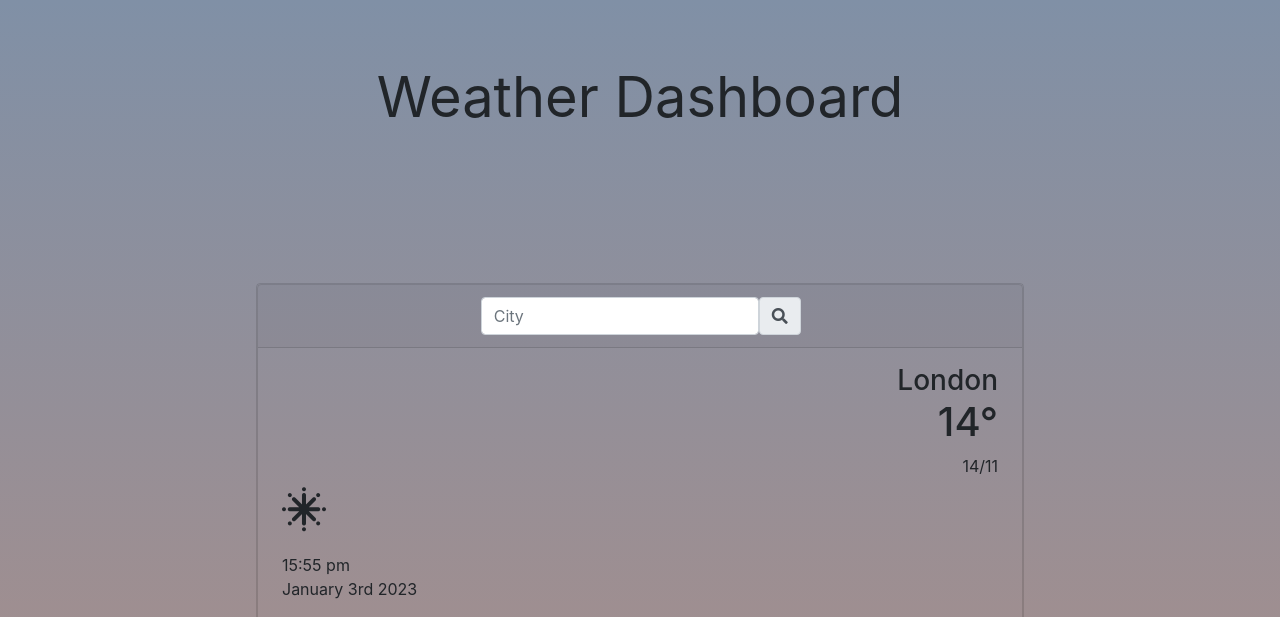
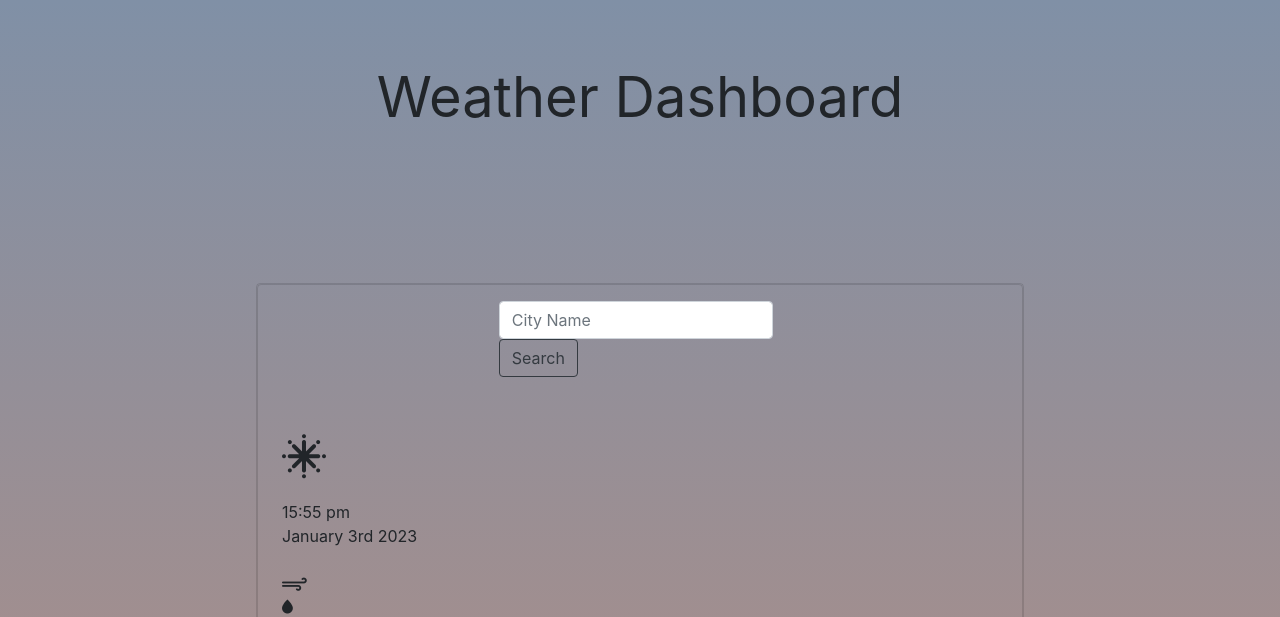
Before and after one commit to CrystalPharma/weather-dashboard, a plain HTML site: page index.html in a window 1280 px wide. Shown: the top 617 px of the page. Drawn offline with nearby package versions, Linux system fonts and the light colour scheme; no server answers.

Commit message:
search button update

```diff
--- a/index.html
+++ b/index.html
@@ -30,19 +30,24 @@
         <div class="row d-flex justify-content-center px-10">
             <div class="card" style="width: 48rem">
                 <div class="card text">
-                    <div class="card-header">
+                    <!-- <div class="card-header">
                         <div class="input-group rounded" style="width: 20rem; left: 28%;">
-                            <input type="search" class="form-control rounded" placeholder="City" aria-label="Search"
-                                aria-describedby="search-addon" />
+                            <input type="search" class="form-control rounded" placeholder="City Name" />
                             <span class="input-group-text" id="search-addon">
                                 <a><i class="fas fa-search"></i></a>
                             </span>
                         </div>
+                    </div> -->
+                    <div class="container ml-4 mb-4 mt-auto" style="padding-top: 1rem;">
+                        <div class="row form-group form-inline" id="formDiv">
+                            <input type="text" name="city" id="city" class="form-control" placeholder="City Name">
+                            <button type="button" id="submitWeather" class="btn btn-outline-dark btn-md">Search</button>
+                        </div>
                     </div>
-                    <h3 class="ml-auto mr-4 mt-3 mb-0" id="city">London</h3>
+                    <h3 class="ml-auto mr-4 mt-3 mb-0" id="cityResult"></h3>
                     <p class="ml-auto mr-4 mb-0 med-font" id="weather-description"></p>
-                    <h1 class="ml-auto mr-4 large-font" id="temperature">14&#176;</h1>
-                    <p class="ml-auto mr-4 mb-0 med-font" id="maxMin">14/11</p>
+                    <h1 class="ml-auto mr-4 large-font" id="temperature"></h1>
+                    <p class="ml-auto mr-4 mb-0 med-font" id="maxMin"></p>
                     <h1 class="ml-4 display-4" id="weather-icon"><i class="wi wi-snowflake-cold"></i></h1>
                     <p class="time-font mb-0 ml-4 mt-auto" id="current-time"></p>
                     <p class="ml-4 mb-4" id="current-date"></p>
--- a/script.js
+++ b/script.js
@@ -43,19 +43,21 @@ $.ajax({
     console.log(response);
 
     //response location
-    $("#city").text(response.main.name);
+    $("#city").text(response.name);
     //weather description
     $("#weather-description").text(response.weather[0].main);
     //temperature
     $("#temperature").text( (response.main.temp - 273.15).toFixed(0) + "℃" );
     //max min temperature
-    $("#maxMin").text((response.main.temp_max - 273.15).toFixed(0) + " / " + (response.main.temp_min - 273.15).toFixed(0));
-
+    $("#maxMin").text((response.main.temp_max - 273.15).toFixed(0) + " / " + (response.main.temp_min - 273.15).toFixed(0) + "℃" );
     //wind-speed
-    $("#wind-speed").text('Wind Speed: ' + response.wind.speed + "km/hr");
+    $("#wind-speed").text('☴ Wind Speed: ' + response.wind.speed + "km/hr");
     //humidity
-    $("#humidity").text('Humidity: ' + response.main.humidity + "%");
+    $("#humidity").text('⛆ Humidity: ' + response.main.humidity + "%");
     //
 
 
   });
+
+
+//storing src images with different ids
--- a/style.css
+++ b/style.css
@@ -10,3 +10,9 @@ body, footer {
 .jumbotron, .card{
     background-color: transparent;
 }
+
+#formDiv {
+    margin: auto;
+    text-align: center;
+    width: 45%;
+}
```
